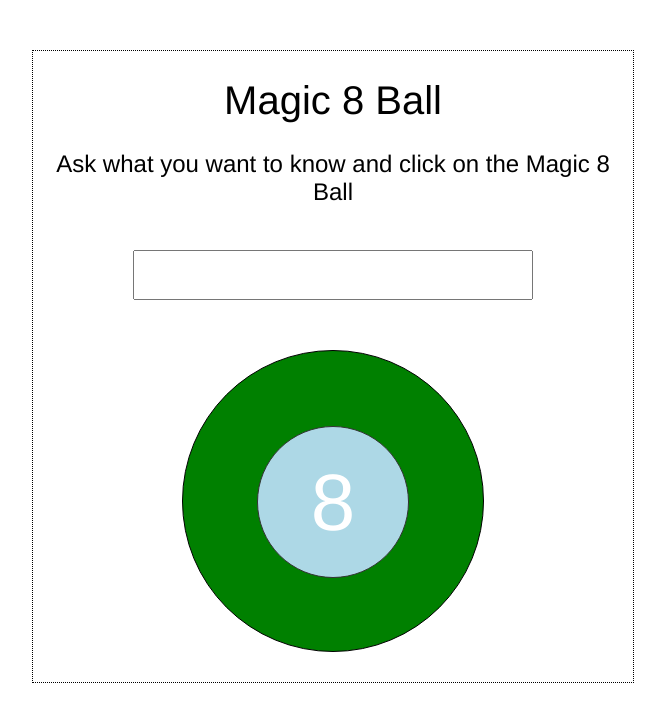
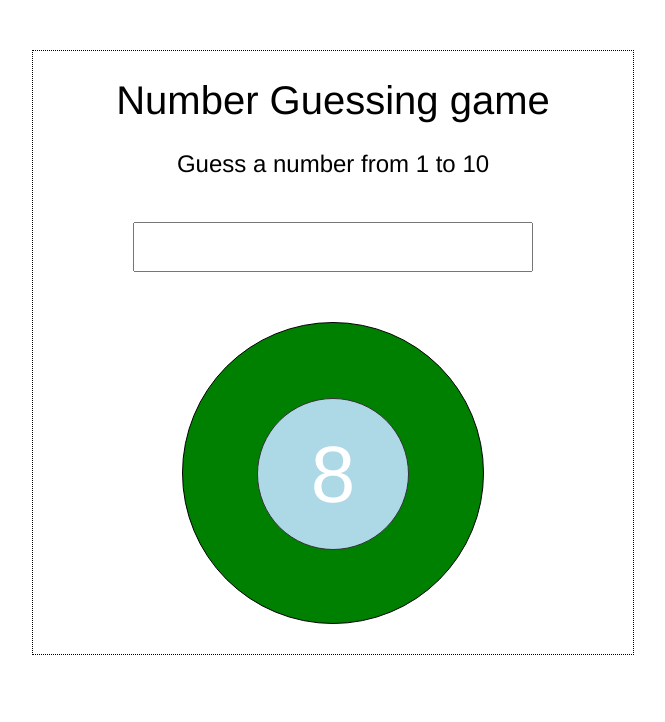
Before and after one commit to njrivilis/Magic8Ball, a plain HTML site: page index.html in a window 1280 px wide. Shown: the whole page, without its empty margins (307-972 px from the left). Drawn offline with Linux system fonts and the light colour scheme.

Commit message:
update title and instructions from magic8ball to number guessing

```diff
--- a/index.html
+++ b/index.html
@@ -1,7 +1,7 @@
 <html>
 
 <head>
-	<title>Magic 8 Ball</title>
+	<title>Number Guessing Game</title>
 	<link rel="stylesheet" href="style.css">
 
 </head>
@@ -11,8 +11,8 @@
 <script src="script.js"></script>
 
 	<div id="content">
-		<h1>Magic 8 Ball</h1>
-		<p id="info">Ask what you want to know and click on the Magic 8 Ball</p>
+		<h1>Number Guessing game</h1>
+		<p id="info">Guess a number from 1 to 10</p>
 		<input type="text" id="question" />
     <div id="eight-ball" class="eight-ball">
       <div class="answer">
```
